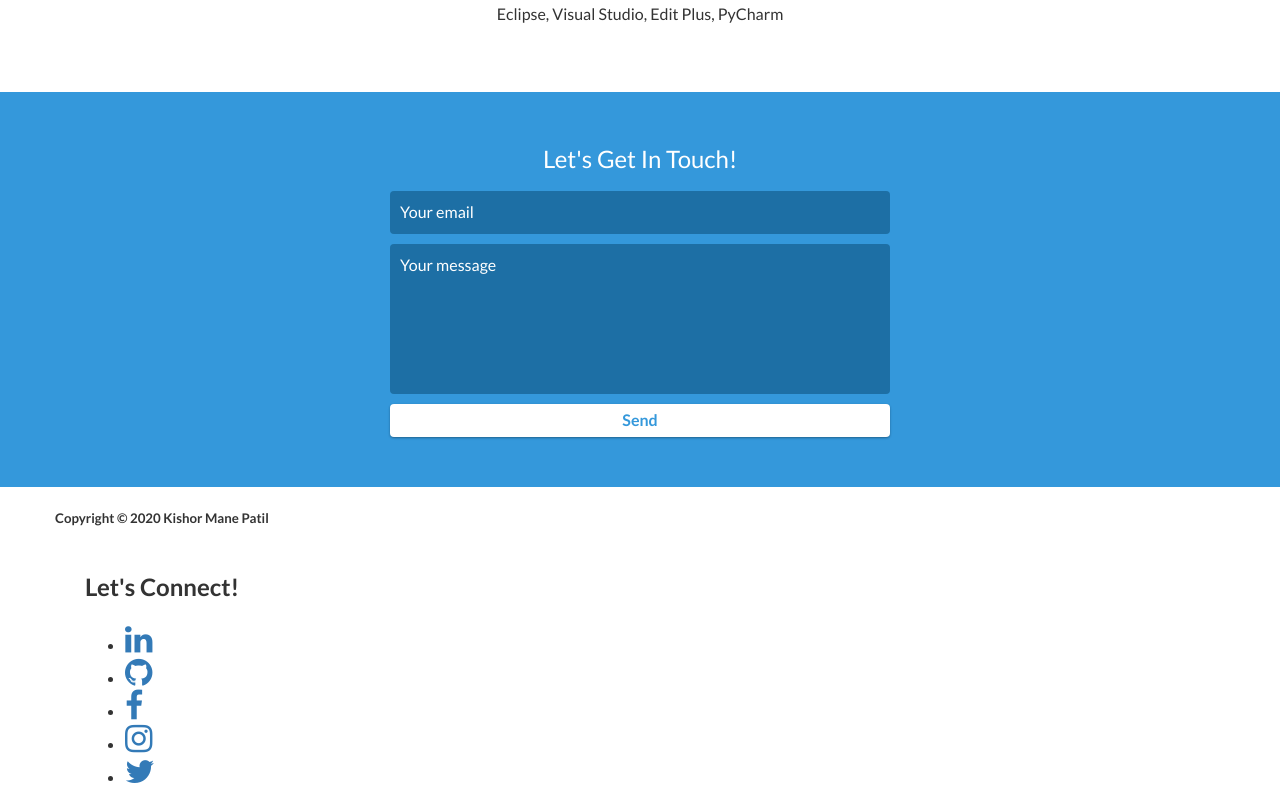
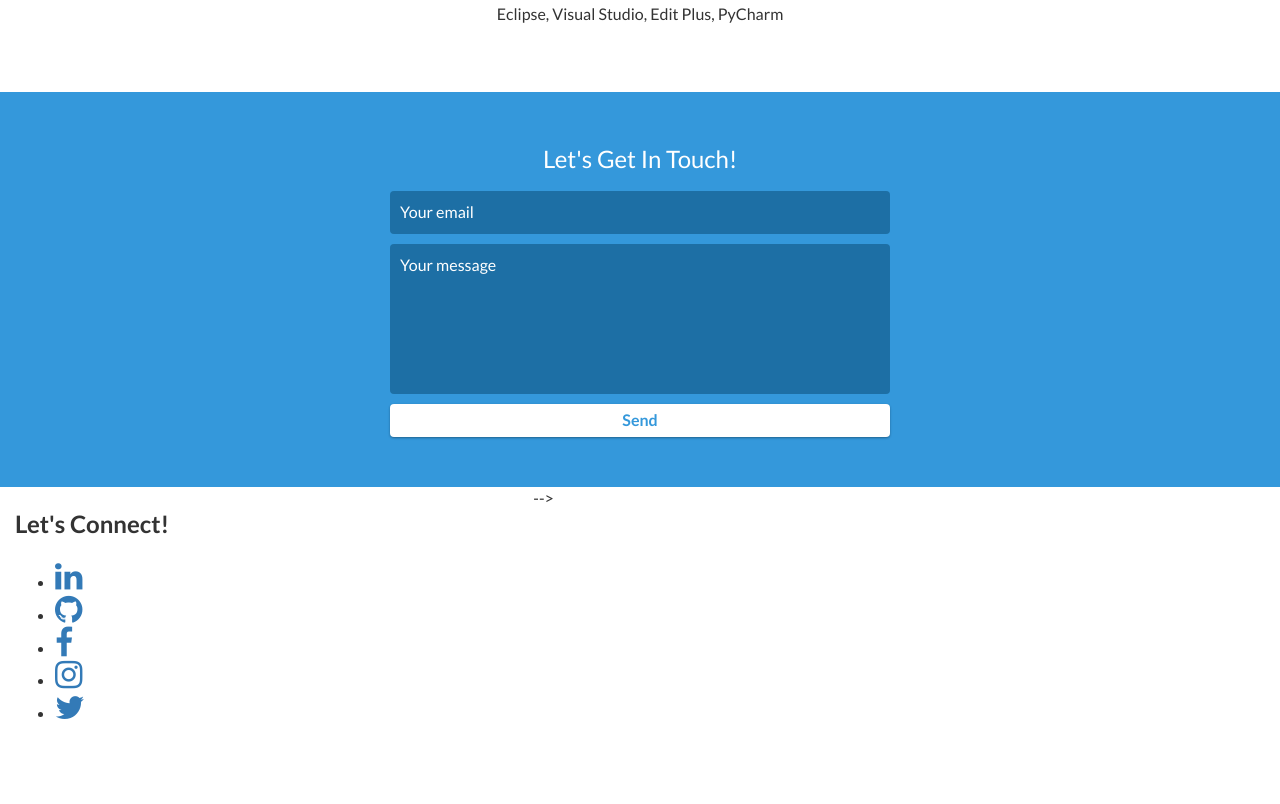
Before and after one commit to kishor-mane-patil/myportfolio, a website: page index.html in a window 1280 px wide. Shown: the part 5641-6445 px from the top of the page. After the commit the page ends 6382 px from the top, so only its background shows below. Drawn offline with nearby package versions, Linux system fonts and the light colour scheme.

Commit message:
Update index.html

```diff
--- a/index.html
+++ b/index.html
@@ -380,19 +380,19 @@
     <!-- End #contact -->
 
     <!--<footer>-->
-        <div class="container">
+       <!--  <div class="container">
 		            <div class="row">
                 <!-- <div class="col-sm-5 copyright"> -->
-                    <p>
-                        <h5>Copyright &copy; 2020 Kishor Mane Patil<h5>
-                    </p>
-                </div>
+                    <!-- <p> -->
+                        <!-- <h5>Copyright &copy; 2020 Kishor Mane Patil<h5> -->
+                    <!-- </p> --> -->
+                <!-- </div> -->
                <!--  <div class="col-sm-2 top">
                     <span id="to-top">
                         <i class="fa fa-chevron-up" aria-hidden="true"></i>
                     </span>
                 </div> -->
-                <div div id="connect" class="col-sm-5 text=center" class="row">
+                <div div id="connect" class="col-sm-5" class="row">
 				<h2>Let's Connect!</h2>
                     <ul>
 
@@ -446,7 +446,7 @@
 
                     </ul>
                 </div>
-            </div>
+            <!-- </div> -->
         </div>
    <!-- </footer>-->
     <!-- End footer -->
```
